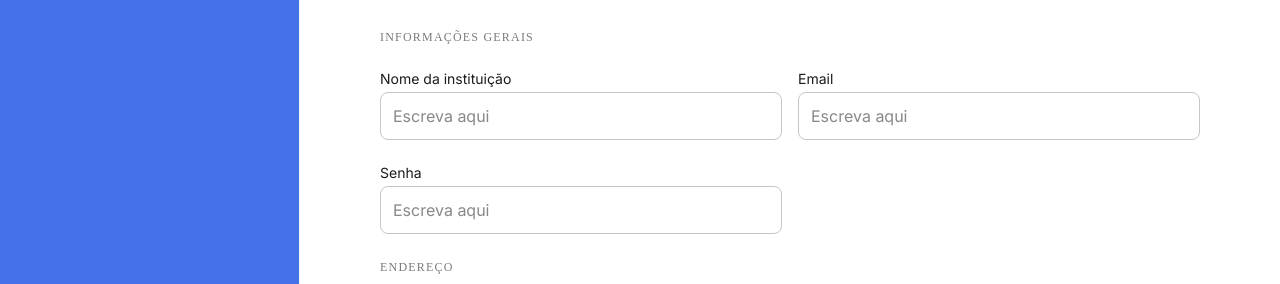
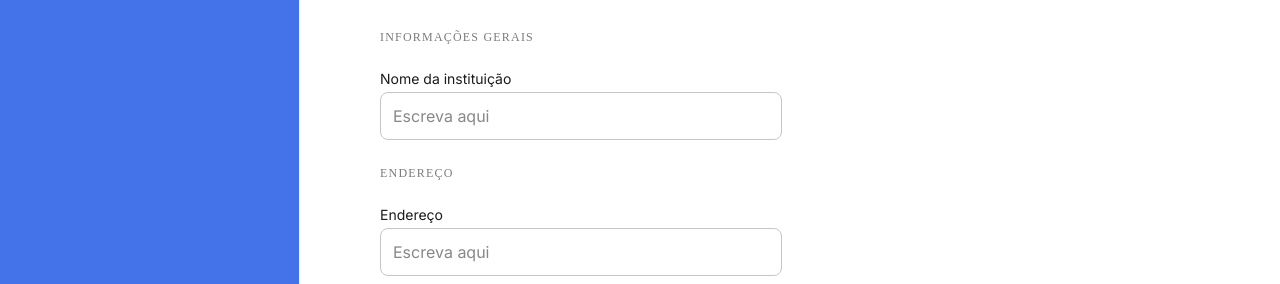
Before and after one commit to barbhararesende/studentFinder, an Angular app: page /register in a window 1280 px wide. Shown: the part 142-426 px from the top of the page. Built offline with nearby package versions, Linux system fonts and the light colour scheme; no server answers.

Commit message:
register

```diff
--- a/src/app/register/register.component.html
+++ b/src/app/register/register.component.html
@@ -10,24 +10,13 @@
                     <input type="text" placeholder="Escreva aqui" formControlName="name">
                 </div>
             </div>
-            <div class="col-5">
+            <!-- <div class="col-5">
                 <div class="campo">
                     <label for="">Email</label>
                     <input type="text" placeholder="Escreva aqui" formControlName="email">
                 </div>
-            </div>
+            </div> -->
         </div>
-
-        <!-- <p class="subtitle">Endereço</p> -->
-        <div class="row">
-            <div class="col-5">
-                <div class="campo">
-                    <label for="">Senha</label>
-                    <input type="text" placeholder="Escreva aqui" formControlName="senha">
-                </div>
-            </div>
-        </div>
-
         <p class="subtitle">Endereço</p>
         <div class="row">
             <div class="col-5">
@@ -36,6 +25,18 @@
                     <input type="text" placeholder="Escreva aqui" formControlName="address">
                 </div>
             </div>
+        </div>
+        <!-- <p class="subtitle">Endereço</p> -->
+        <!-- <div class="row">
+            <div class="col-5">
+                <div class="campo">
+                    <label for="">Senha</label>
+                    <input type="text" placeholder="Escreva aqui" formControlName="senha">
+                </div>
+            </div>
+        </div> -->
+
+
             <!-- <div class="col-5">
                 <div class="campo">
                     <label for="">Bairro</label>
@@ -60,7 +61,6 @@
                     <input type="text" placeholder="Escreva aqui">
                 </div>
             </div> -->
-        </div>
 
         <div class="title-between">
             <p class="subtitle">Cursos</p>
```
